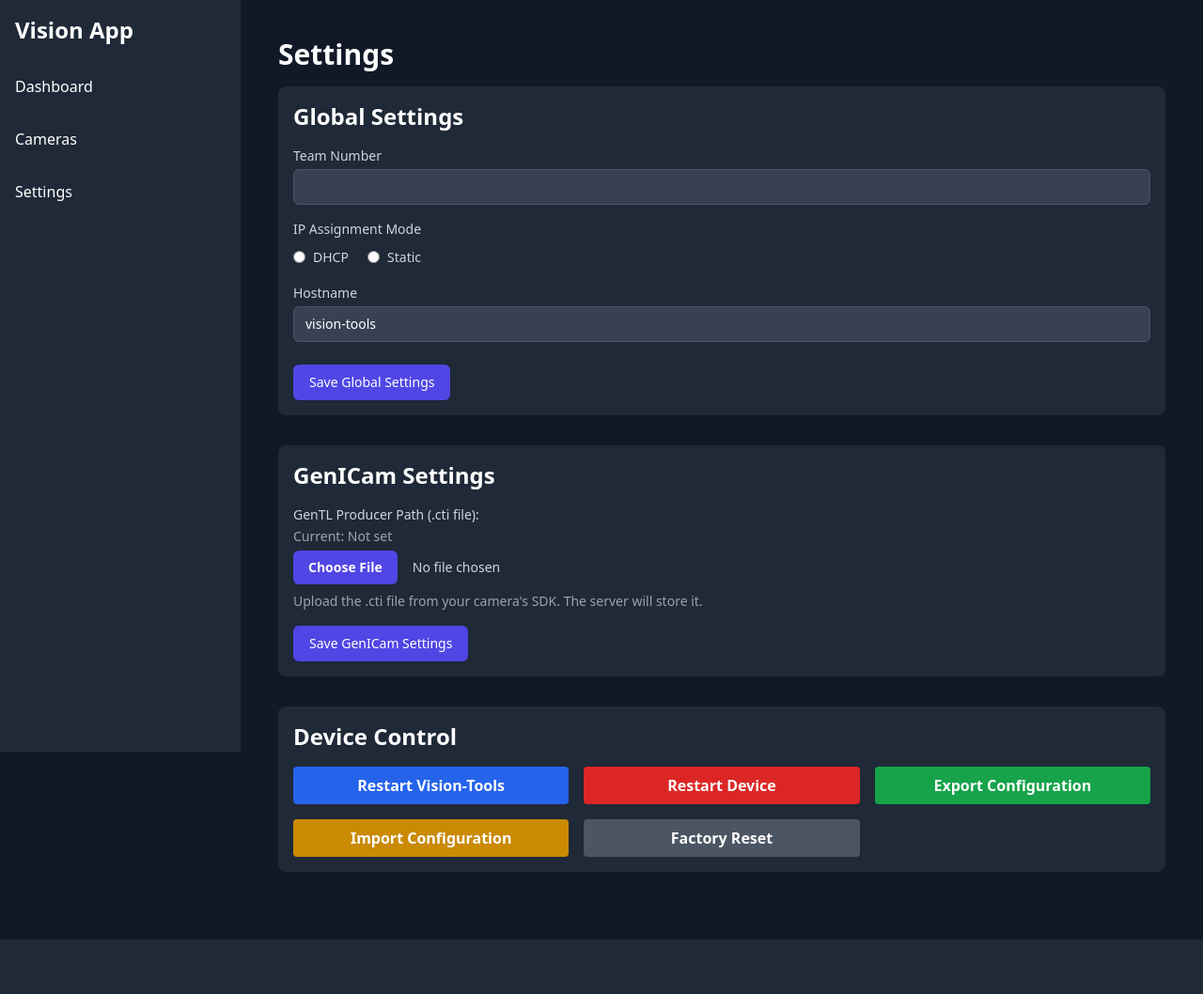
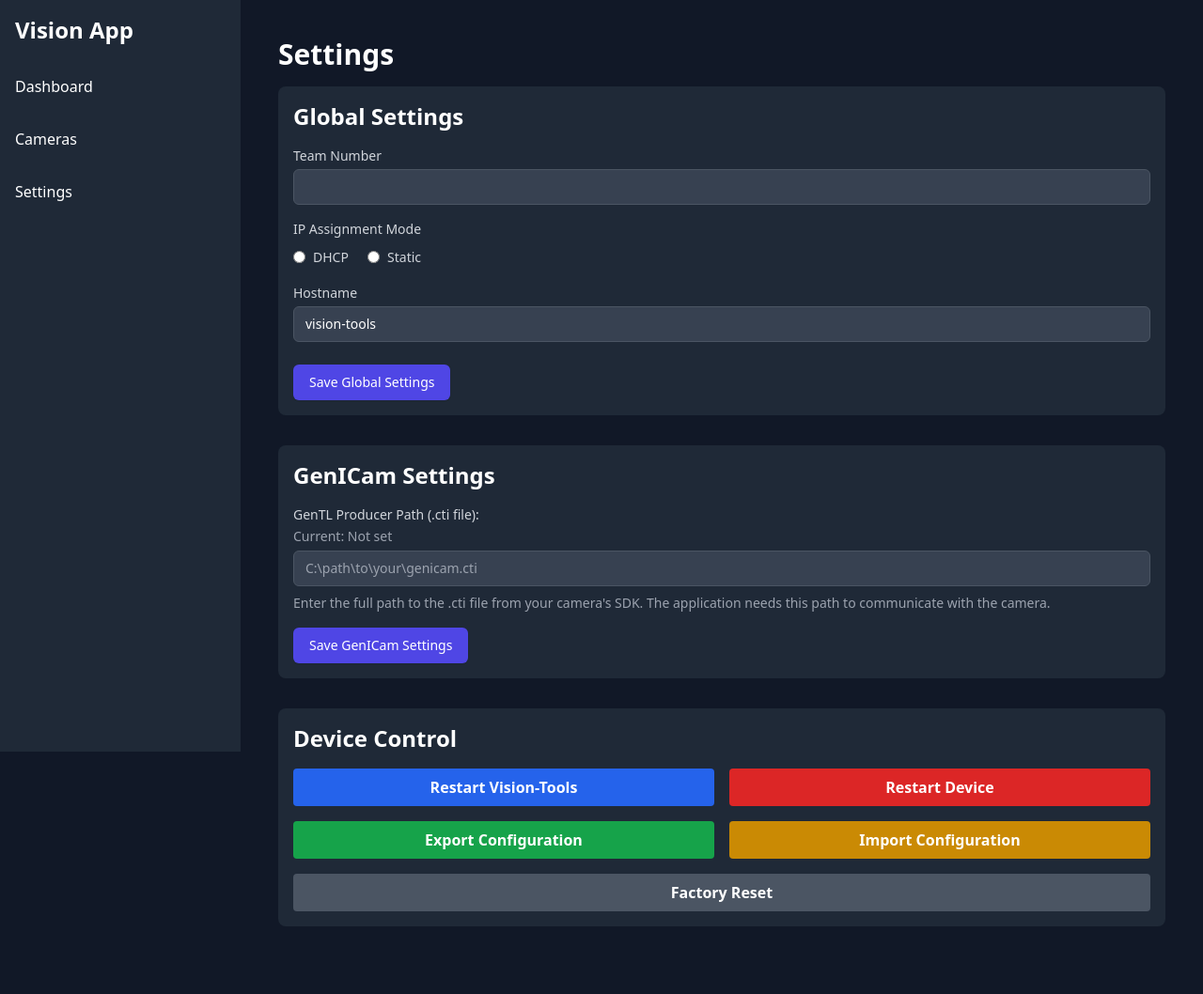
Before and after one commit to krystian-booker/ArcSight, a Flask app: template web/templates/settings.html in a window 1280 px wide. Shown: the whole page at 94% size. Before the commit the page ends 1000 px from the top, so only its background shows below. Run offline with Flask 3, Linux system fonts and the light colour scheme; the template is opened without the code that fills it, so the values that code supplies are empty; parts of the project's set-up code (start-up, migrations or seed data) failed here and were passed over; some libraries are stand-ins or nearby versions.

Commit message:
Fixed GenICam settings

```diff
--- a/web/templates/settings.html
+++ b/web/templates/settings.html
@@ -41,12 +41,12 @@
 <!-- GenICam Settings -->
 <div class="bg-gray-800 rounded-lg p-4 mb-8">
     <h2 class="text-2xl font-bold mb-4">GenICam Settings</h2>
-    <form action="{{ url_for('update_genicam_settings') }}" method="POST" enctype="multipart/form-data">
+    <form action="{{ url_for('update_genicam_settings') }}" method="POST">
         <div class="mb-4">
             <label for="genicam-cti-path" class="block text-sm font-medium text-gray-300">GenTL Producer Path (.cti file):</label>
             <span class="text-sm text-gray-400">Current: {{ settings.genicam_cti_path or 'Not set' }}</span>
-            <input type="file" id="genicam-cti-path" name="genicam-cti-path" accept=".cti" class="mt-1 block w-full text-sm text-gray-300 file:mr-4 file:py-2 file:px-4 file:rounded-md file:border-0 file:text-sm file:font-semibold file:bg-indigo-600 file:text-white hover:file:bg-indigo-700">
-            <p class="mt-2 text-sm text-gray-400">Upload the .cti file from your camera's SDK. The server will store it.</p>
+            <input type="text" id="genicam-cti-path" name="genicam-cti-path" placeholder="C:\path\to\your\genicam.cti" class="mt-1 block w-full px-3 py-2 bg-gray-700 border border-gray-600 rounded-md text-white placeholder-gray-400 focus:outline-none focus:ring-indigo-500 focus:border-indigo-500 sm:text-sm">
+            <p class="mt-2 text-sm text-gray-400">Enter the full path to the .cti file from your camera's SDK. The application needs this path to communicate with the camera.</p>
         </div>
         <button type="submit" class="inline-flex justify-center py-2 px-4 border border-transparent shadow-sm text-sm font-medium rounded-md text-white bg-indigo-600 hover:bg-indigo-700 focus:outline-none focus:ring-2 focus:ring-offset-2 focus:ring-indigo-500">
             Save GenICam Settings
@@ -57,17 +57,37 @@
 <!-- Device Control -->
 <div class="bg-gray-800 rounded-lg p-4 mb-8">
     <h2 class="text-2xl font-bold mb-4">Device Control</h2>
-    <div class="grid grid-cols-1 md:grid-cols-2 lg:grid-cols-3 gap-4">
-        <button onclick="postToAction('{{ url_for('restart_app') }}')" class="bg-blue-600 hover:bg-blue-700 text-white font-bold py-2 px-4 rounded">Restart Vision-Tools</button>
-        <button onclick="postToAction('{{ url_for('reboot_device') }}')" class="bg-red-600 hover:bg-red-700 text-white font-bold py-2 px-4 rounded">Restart Device</button>
-        <a href="{{ url_for('export_db') }}" class="bg-green-600 hover:bg-green-700 text-white font-bold py-2 px-4 rounded text-center">Export Configuration</a>
-        <button onclick="document.getElementById('import-db-input').click()" class="bg-yellow-600 hover:bg-yellow-700 text-white font-bold py-2 px-4 rounded">Import Configuration</button>
-        <button onclick="postToAction('{{ url_for('factory_reset') }}', 'Are you sure you want to factory reset? This will delete all settings and cameras.')" class="bg-gray-600 hover:bg-gray-700 text-white font-bold py-2 px-4 rounded">Factory Reset</button>
+    <div class="space-y-4">
+        <div class="grid grid-cols-1 md:grid-cols-2 gap-4">
+            <button onclick="postToAction('{{ url_for('restart_app') }}')" class="bg-blue-600 hover:bg-blue-700 text-white font-bold py-2 px-4 rounded w-full">Restart Vision-Tools</button>
+            <button onclick="postToAction('{{ url_for('reboot_device') }}')" class="bg-red-600 hover:bg-red-700 text-white font-bold py-2 px-4 rounded w-full">Restart Device</button>
+        </div>
+        <div class="grid grid-cols-1 md:grid-cols-2 gap-4">
+            <a href="{{ url_for('export_db') }}" class="bg-green-600 hover:bg-green-700 text-white font-bold py-2 px-4 rounded text-center w-full">Export Configuration</a>
+            <button onclick="document.getElementById('import-db-input').click()" class="bg-yellow-600 hover:bg-yellow-700 text-white font-bold py-2 px-4 rounded w-full">Import Configuration</button>
+        </div>
+        <div>
+            <button onclick="openFactoryResetModal()" class="bg-gray-600 hover:bg-gray-700 text-white font-bold py-2 px-4 rounded w-full">Factory Reset</button>
+        </div>
     </div>
     <form id="import-db-form" action="{{ url_for('import_db') }}" method="POST" enctype="multipart/form-data" class="hidden">
         <input type="file" name="database" id="import-db-input" onchange="document.getElementById('import-db-form').submit()">
     </form>
 </div>
+
+<!-- Factory Reset Modal -->
+<div id="factoryResetModal" class="modal-hidden">
+    <div class="modal-overlay"></div>
+    <div class="modal-content">
+        <h3 class="text-lg font-bold mb-4">Confirm Factory Reset</h3>
+        <p>Are you sure you want to factory reset? This will delete all settings and cameras and cannot be undone.</p>
+        <div class="mt-6 flex justify-end space-x-4">
+            <button onclick="closeFactoryResetModal()" class="px-4 py-2 bg-gray-600 hover:bg-gray-700 rounded-md text-white">Cancel</button>
+            <button onclick="confirmFactoryReset()" class="px-4 py-2 bg-red-600 hover:bg-red-700 rounded-md text-white">Factory Reset</button>
+        </div>
+    </div>
+</div>
+
 
 <script>
 function postToAction(url, confirmMsg) {
@@ -80,5 +100,18 @@ function postToAction(url, confirmMsg) {
     document.body.appendChild(form);
     form.submit();
 }
+
+function openFactoryResetModal() {
+    document.getElementById('factoryResetModal').classList.remove('modal-hidden');
+}
+
+function closeFactoryResetModal() {
+    document.getElementById('factoryResetModal').classList.add('modal-hidden');
+}
+
+function confirmFactoryReset() {
+    postToAction('{{ url_for('factory_reset') }}');
+    closeFactoryResetModal();
+}
 </script>
 {% endblock %}
```
Also changed, not shown: web/static/style.css (+29 -0 lines).
